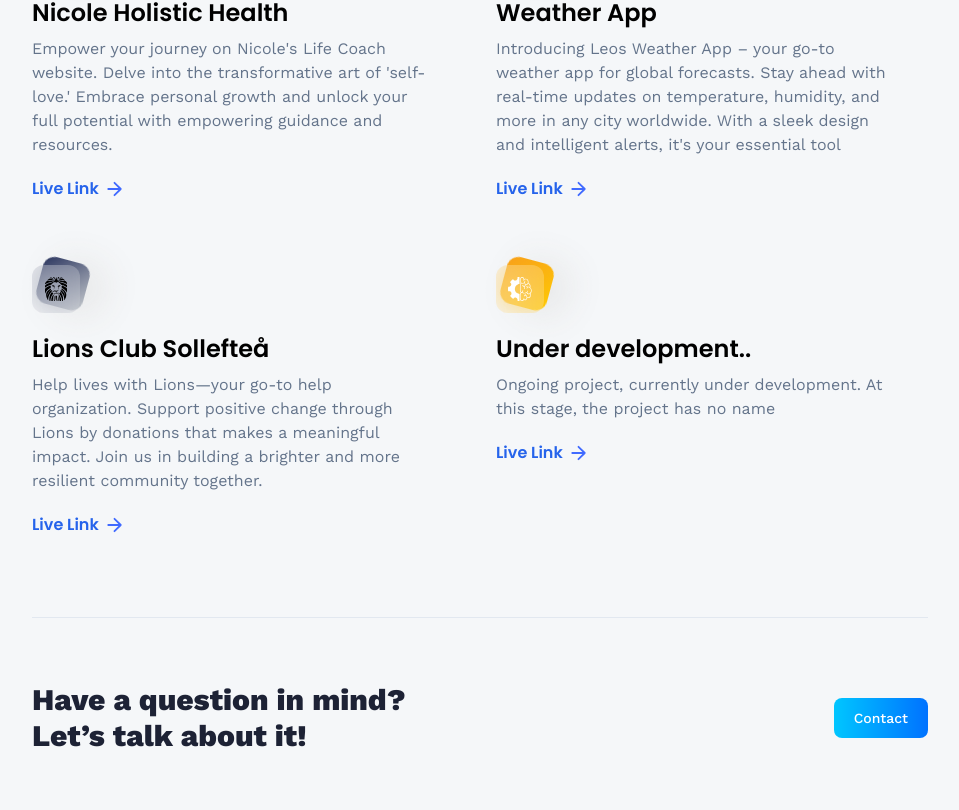
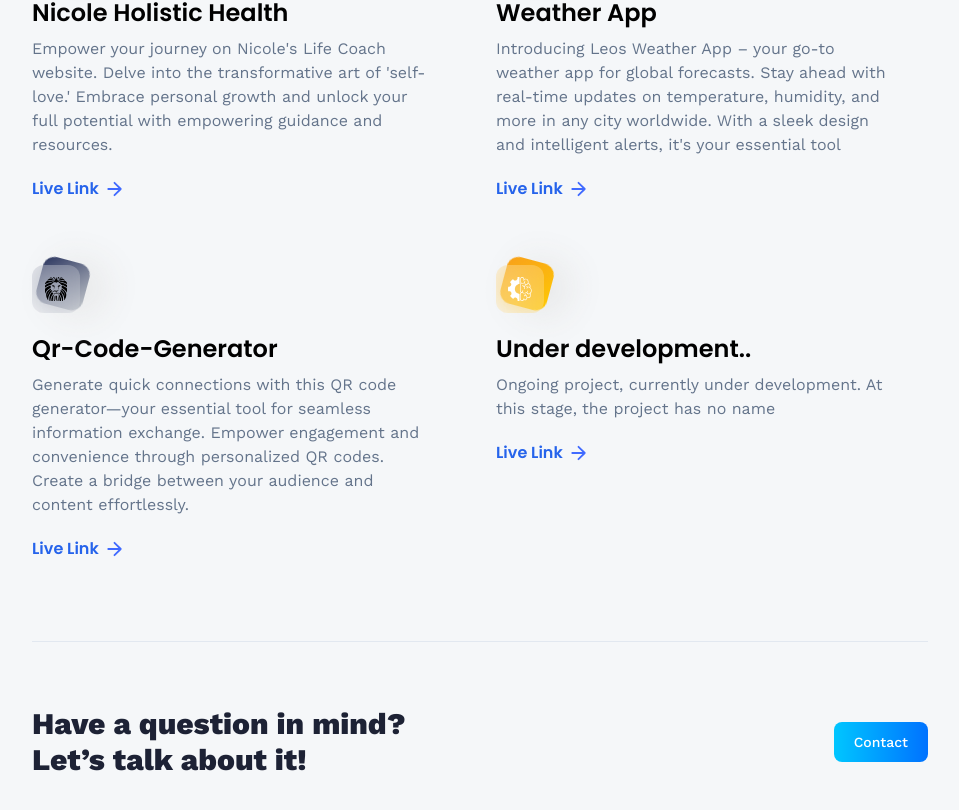
Before and after one commit to LeonardLind/test, a React (Vite) app: page /projects in a window 1280 px wide. Shown: the part 791-1601 px from the top of the page, without its empty margins (160-1119 px from the left). Built offline with nearby package versions, Linux system fonts and the light colour scheme; no server answers; the HTML template or start-up script is replaced by a standard one.

Commit message:
Update index.js

```diff
--- a/src/constants/index.js
+++ b/src/constants/index.js
@@ -177,9 +177,9 @@ export const projects = [
     {
         iconUrl: lion,
         theme: 'btn-back-black',
-        name: 'Lions Club Sollefteå',
-        description: 'Help lives with Lions—your go-to help organization. Support positive change through Lions by donations that makes a meaningful impact. Join us in building a brighter and more resilient community together.',
-        link: 'https://leonardlind.github.io',
+        name: 'Qr-Code-Generator',
+        description: 'Generate quick connections with this QR code generator—your essential tool for seamless information exchange. Empower engagement and convenience through personalized QR codes. Create a bridge between your audience and content effortlessly.',
+        link: 'https://leonardlind.github.io/Qr-Code-Generator/',
     },
     {
         iconUrl: summiz,
```
